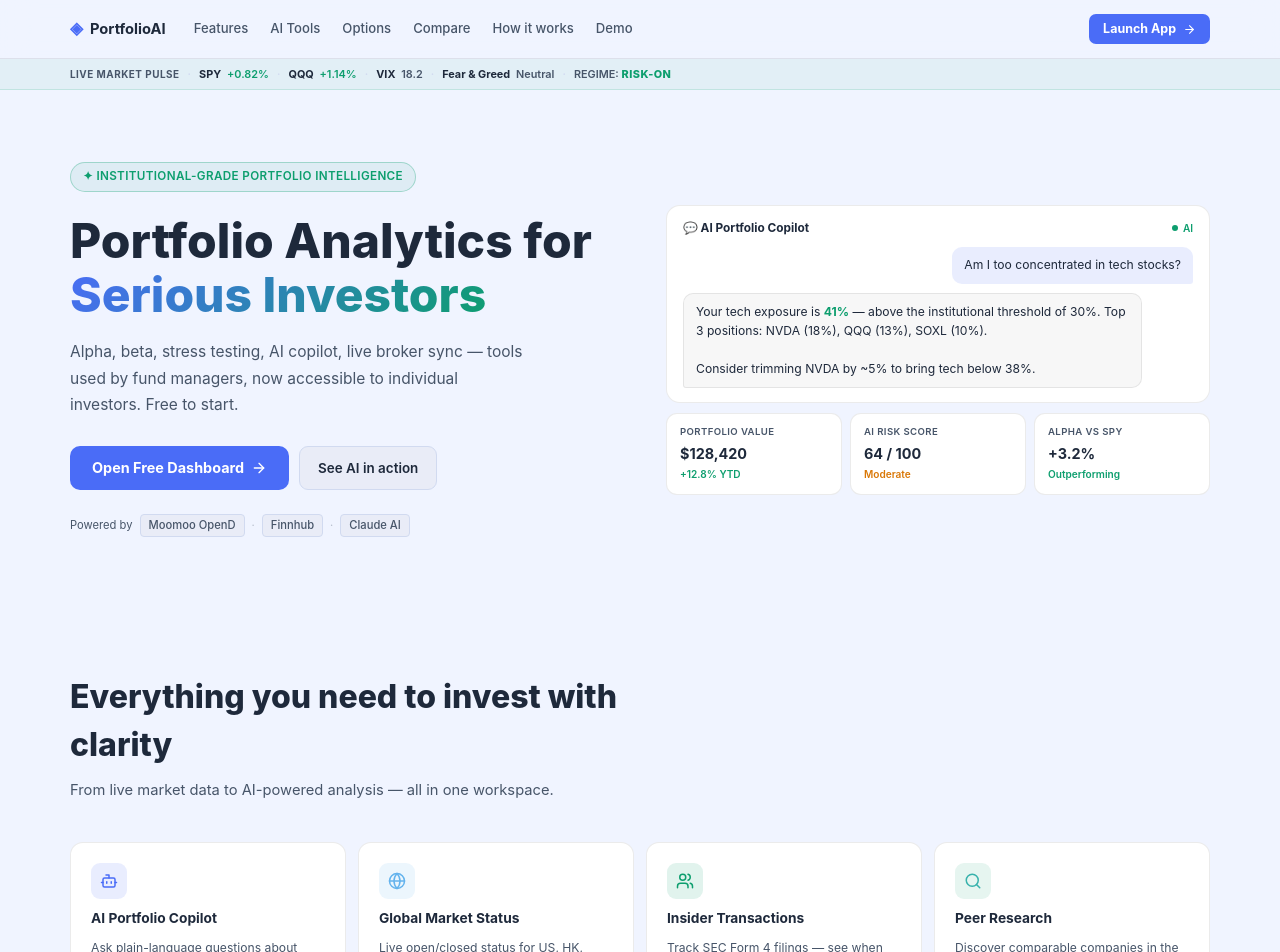
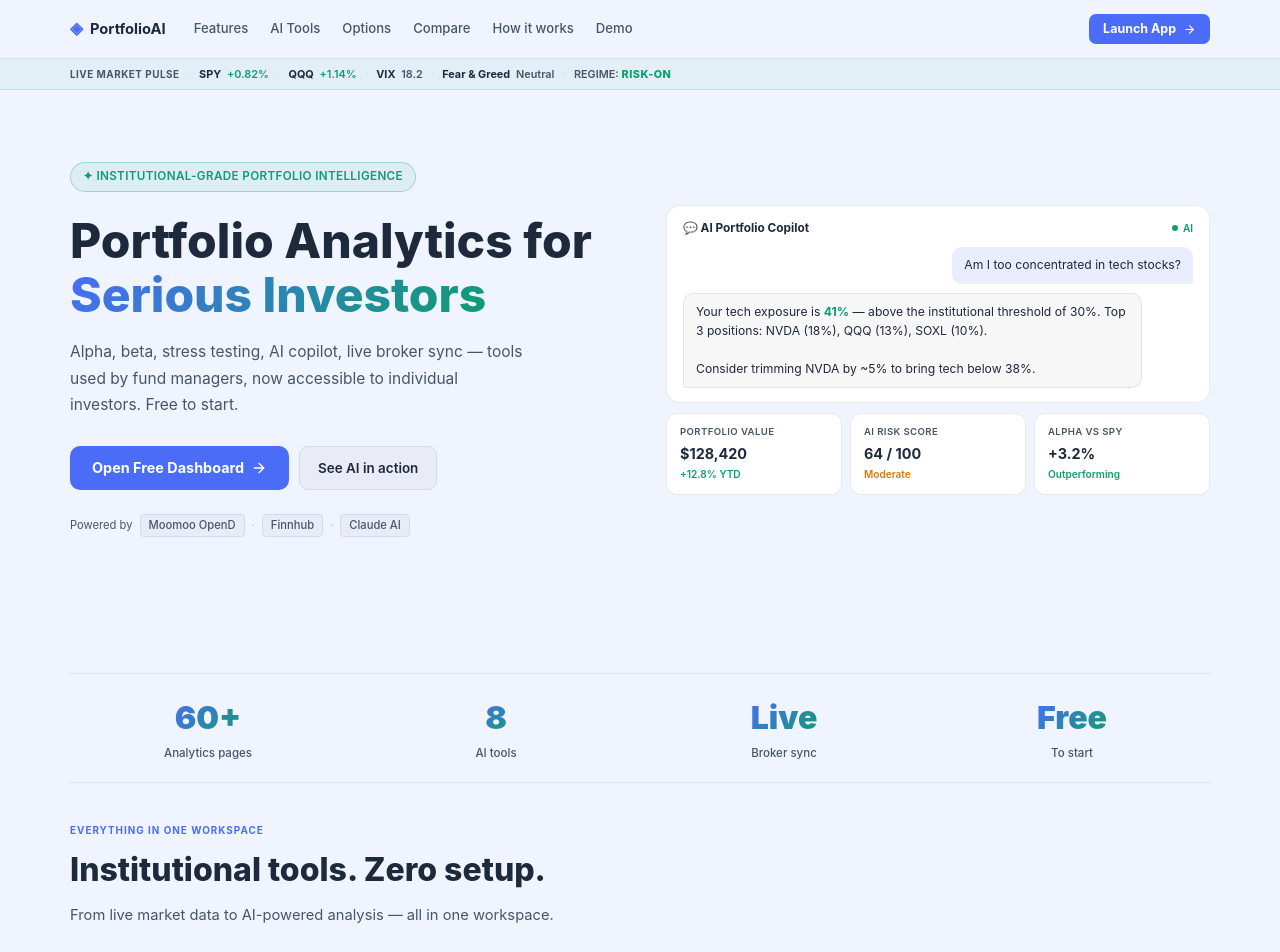
Before and after one commit to kaelx88x-web/portfolio, a SvelteKit app: page / in a window 1280 px wide. Shown: the top 952 px of the page. Built offline with nearby package versions, Linux system fonts and the light colour scheme; no server answers; the database is empty.

Commit message:
feat(landing): add stats strip + section label to features section

```diff
--- a/src/routes/+page.svelte
+++ b/src/routes/+page.svelte
@@ -165,8 +165,30 @@
   <!-- FEATURES -->
   <section id="features" class="section">
     <div class="container">
+
+      <!-- Stats strip -->
+      <div class="stats-strip">
+        <div class="sstrip-item">
+          <span class="sstrip-num">60+</span>
+          <span class="sstrip-lbl">Analytics pages</span>
+        </div>
+        <div class="sstrip-item">
+          <span class="sstrip-num">8</span>
+          <span class="sstrip-lbl">AI tools</span>
+        </div>
+        <div class="sstrip-item">
+          <span class="sstrip-num">Live</span>
+          <span class="sstrip-lbl">Broker sync</span>
+        </div>
+        <div class="sstrip-item">
+          <span class="sstrip-num">Free</span>
+          <span class="sstrip-lbl">To start</span>
+        </div>
+      </div>
+
+      <div class="sec-label">EVERYTHING IN ONE WORKSPACE</div>
       <div class="sec-head">
-        <h2>Everything you need to invest with clarity</h2>
+        <h2>Institutional tools. Zero setup.</h2>
         <p>From live market data to AI-powered analysis — all in one workspace.</p>
       </div>
       <div class="feat-grid">
@@ -518,6 +540,34 @@
   .sec-head p  { font-size: 0.92rem; color: var(--muted); line-height: 1.6; margin: 0; }
 
   /* ─────────────────────────────────────────
+     Section label (small-caps above heading)
+  ───────────────────────────────────────── */
+  .sec-label {
+    font-size: 0.62rem; font-weight: 700; letter-spacing: 0.1em;
+    color: var(--primary); text-transform: uppercase;
+    margin-bottom: 8px;
+  }
+
+  /* ─────────────────────────────────────────
+     Stats strip
+  ───────────────────────────────────────── */
+  .stats-strip {
+    display: grid; grid-template-columns: repeat(4, 1fr);
+    gap: 12px; margin-bottom: 40px;
+    padding: 20px 0;
+    border-top: 1px solid var(--overlay-border);
+    border-bottom: 1px solid var(--overlay-border);
+  }
+  .sstrip-item { display: flex; flex-direction: column; align-items: center; gap: 3px; }
+  .sstrip-num {
+    font-size: clamp(1.5rem, 3vw, 2rem); font-weight: 900;
+    background: linear-gradient(135deg, var(--primary), var(--success));
+    -webkit-background-clip: text; -webkit-text-fill-color: transparent;
+    background-clip: text; color: var(--primary);
+  }
+  .sstrip-lbl { font-size: 0.72rem; color: var(--muted); font-weight: 500; }
+
+  /* ─────────────────────────────────────────
      Features
   ───────────────────────────────────────── */
   .feat-grid {
```
